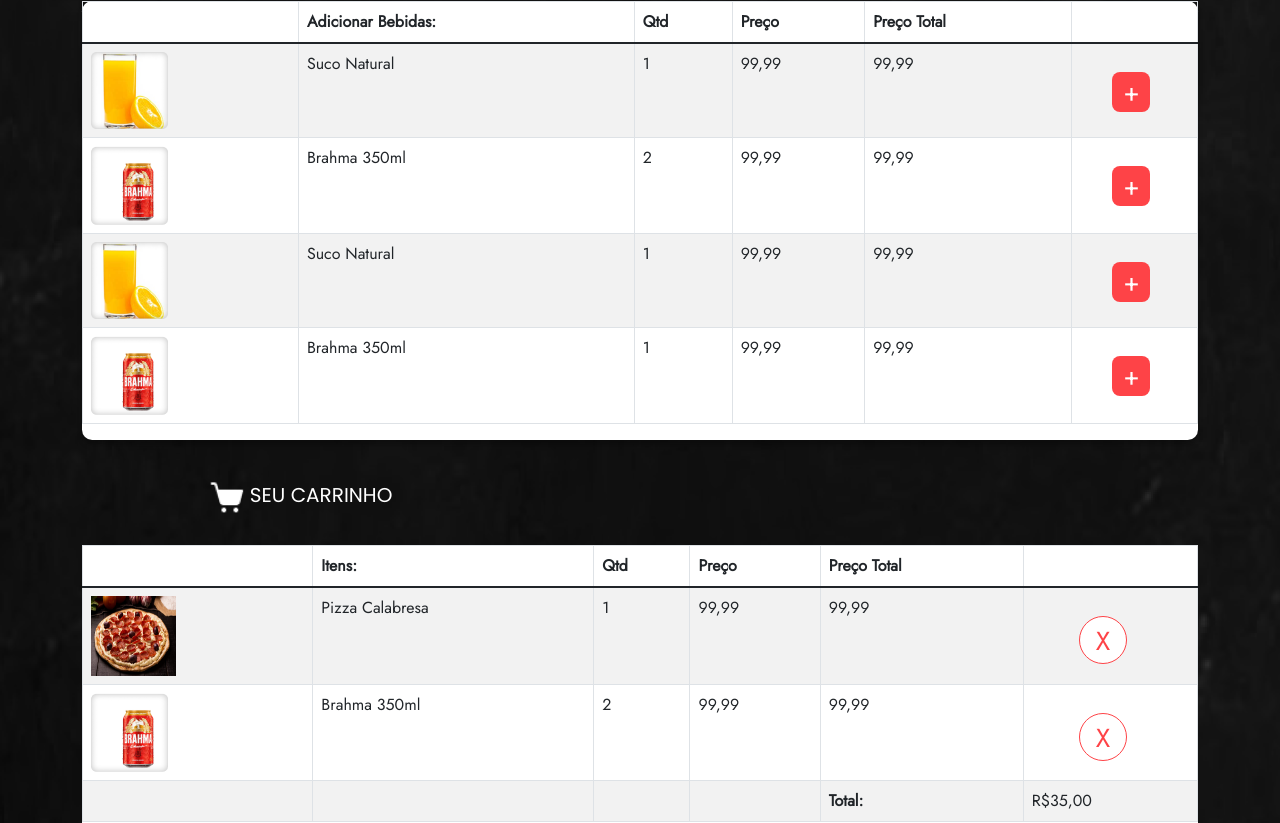
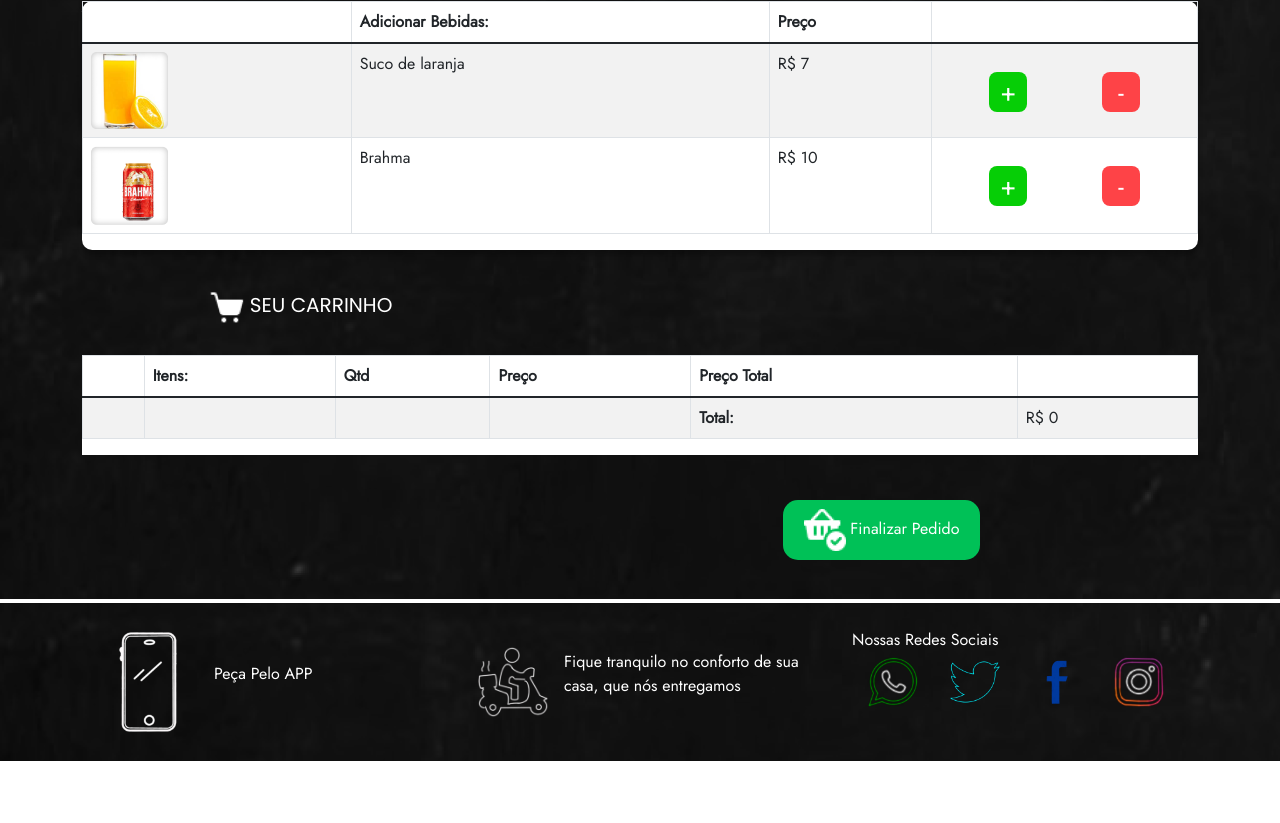
Before and after one commit to SarahTeodoro44/PlatPizza-Front, a React (Create React App) app: page /pagpedido in a window 1280 px wide. Shown: the part 607-1430 px from the top of the page. After the commit the page ends 1368 px from the top, so only its background shows below. Built offline with nearby package versions, Linux system fonts and the light colour scheme.

Commit message:
Adicionado a funcionalidade do carrinho

```diff
--- a/src/App.jsx
+++ b/src/App.jsx
@@ -18,6 +18,7 @@ import { ToastContainer } from "react-toastify";
 import 'react-toastify/dist/ReactToastify.css'
 
 import { AuthContextProvider } from './contexts/AuthContext'
+import { CartContextProvider } from './contexts/CartContext'
 
 function App() {
 
@@ -33,11 +34,16 @@ function App() {
           <Route exact path="/cadastro01" component={Cadastro01} />
           <Route exact path="/cadastro02" component={Cadastro02} />
           <Route exact path="/pagerro" component={PagErro} />
-          <Route exact path="/cardapio" component={Cardapio} />
-          <Route exact path="/pagpedido" component={PagPedido} />
           <Route exact path="/pagmanutencao" component={PagManutencao} />
-          <Route exact path="/pagrastreio" component={PagRastreio} />
           <Route exact path="/dashboard/inicio" component={Dashboard} />
+
+          <CartContextProvider>
+            <Route exact path="/cardapio" component={Cardapio} />
+            <Route exact path="/pagpedido" component={PagPedido} />
+            <Route exact path="/pagrastreio" component={PagRastreio} />
+          </CartContextProvider>
+
+
         </Switch >
       </Router >
     </AuthContextProvider >
--- a/src/contexts/AuthContext.jsx
+++ b/src/contexts/AuthContext.jsx
@@ -31,6 +31,7 @@ export function AuthContextProvider(props) {
                 if (response.status == 200) {
                     console.log(response);
                     console.log('Login realizado com sucesso!')
+
                 }
             })
             .catch((err) => {
--- /dev/null
+++ b/src/contexts/CartContext.jsx
@@ -0,0 +1,57 @@
+import { createContext, useState, useEffect } from "react";
+
+import { ToastContainer, toast, Zoom, Bounce } from "react-toastify";
+import 'react-toastify/dist/ReactToastify.css'
+
+export const CartContext = createContext({})
+
+export function CartContextProvider(props) {
+
+    const [cart, setCart] = useState([]);
+    console.log(cart)
+
+
+    useEffect(() => {
+        const data = localStorage.getItem('Carrinho')
+        if (data) {
+            setCart(JSON.parse(data))
+        }
+
+    }, [])
+
+    useEffect(() => {
+        localStorage.setItem('Carrinho', JSON.stringify(cart))
+    })
+
+
+    const addToCart = (product) => {
+        const exist = cart.find((x) => x.id === product.id)
+
+        if (exist) {
+            setCart(cart.map((x) => x.id === product.id ? { ...exist, qty: exist.qty + 1 } : x))
+            toast.success(`${product.title} adicionado no carrinho`)
+        } else {
+            setCart([...cart, { ...product, qty: 1 }])
+            toast.success(`${product.title} adicionado no carrinho`)
+        }
+
+        console.log(product)
+    }
+
+    const removeFromCart = (product) => {
+        const exist = cart.find((x) => x.id === product.id)
+
+        if (exist.qty === 1) {
+            setCart(cart.filter((x) => x.id !== product.id))
+        } else {
+            setCart(cart.map(x => x.id === product.id ? { ...exist, qty: exist.qty - 1 } : x))
+        }
+    }
+
+
+    return (
+        <CartContext.Provider value={{ addToCart, removeFromCart, cart }} >
+            {props.children}
+        </CartContext.Provider>
+    )
+}
--- /dev/null
+++ b/src/hooks/useCart.js
@@ -0,0 +1,8 @@
+import { useContext } from 'react'
+import { CartContext } from '../contexts/CartContext'
+
+export function useCart() {
+    const value = useContext(CartContext)
+
+    return value;
+}
--- /dev/null
+++ b/src/pages/Cardapio/allBebidas.js
@@ -0,0 +1,22 @@
+import sucoLaranja from '../../assets/images/bebida01.png';
+import brahma from '../../assets/images/bebida02.png';
+
+
+export default [
+    {
+        id: 9,
+        image: sucoLaranja,
+        category: 'Suco natural',
+        title: 'Suco de laranja',
+        preco: 7,
+    },
+
+    {
+        id: 10,
+        image: brahma,
+        category: 'Cerveja',
+        title: 'Brahma',
+        preco: 10,
+    },
+
+]
--- a/src/pages/PagPedido/PagPedido.css
+++ b/src/pages/PagPedido/PagPedido.css
@@ -90,6 +90,19 @@
     border: none;
     color: #FFFFFF;
     align-items: center;
+    background: #06ce06;
+    border-radius: 8px;
+    margin-top: 20px;
+}
+
+.btn-tabela-menos {
+    font-size: 26px;
+    text-align: center;
+    height: 40px;
+    width: 38px;
+    border: none;
+    color: #FFFFFF;
+    align-items: center;
     background: #FE4347;
     border-radius: 8px;
     margin-top: 20px;
@@ -140,8 +153,19 @@
 }
 .btn-adc:hover,
 .btn-tabela:hover{
-    background: #D0272B;
+    background: #08af4d;
 }
+
+.btn-tabela-menos:hover{
+    background: #db2e22
+}
+
 .btn-pedido:hover{
  background-color: #239958;
 }
+
+.btn-add-wrap{
+    display: flex;
+    justify-content: center;
+    align-items: center;
+}
--- a/src/pages/PagPedido/PagPedido.jsx
+++ b/src/pages/PagPedido/PagPedido.jsx
@@ -1,3 +1,8 @@
+import { useState } from 'react'
+import bebidas from '../Cardapio/allBebidas'
+import { useCart } from '../../hooks/useCart'
+
+
 import { Header } from "../../components/header/header"
 import { Footer } from "../../components/footer/footer"
 import Imagem02 from '../../assets/images/Imagem02.png';
@@ -13,84 +18,93 @@ import $ from 'jquery'
 import "./PagPedido.css"
 
 
-  $("#button").click(function() {
+
+
+
+$("#button").click(function () {
     $('').animate({
         scrollTop: $("#anchor").offset().top
     }, 2000);
 });
 
 export function PagPedido() {
+
+    const { cart, addToCart, removeFromCart } = useCart();
+    const itemsPrice = cart.reduce((a, c) => a + c.preco * c.qty, 0);
+
+    const [maisCounter, setMaisCounter] = useState();
+    const [menosCounter, setMenosCounter] = useState();
+
+
+    const [menuBebidas, setMenuBebidas] = useState(bebidas)
     return (
         <main>
             <div className="container">
                 <Header />
-                <div class="imgpizza">
-                    <img src={Imagem02} width='400px' height="250px"/>
-                    <div class="detalhesPizza">
-                        <span class="nomePizza">NOME DA PIZZA</span>
-                        <span class="categoria">CATEGORIA: vegetariana</span>
-                        <span class="valor">R$15,00</span>
-                        <a href="#anchor"><button class="btn-adc" type="submit"> + Adicionar ao carrinho</button></a>
+                <div className="imgpizza">
+                    <img src={Imagem02} width='400px' height="250px" />
+                    <div className="detalhesPizza">
+                        <span className="nomePizza">NOME DA PIZZA</span>
+                        <span className="categoria">CATEGORIA: vegetariana</span>
+                        <span className="valor">R$15,00</span>
+                        <a href="#anchor"><button className="btn-adc" type="submit"> + Adicionar ao carrinho</button></a>
 
                     </div>
                 </div>
 
-                <div class="bebidas">
-                    <div class="table-responsive col-lg-12">
+                <div className="bebidas">
+                    <div className="table-responsive col-lg-12">
                         <Table striped bordered hover size="xl" responsive="md">
                             <thead>
                                 <tr>
                                     <th></th>
                                     <th>Adicionar Bebidas:</th>
-                                    <th>Qtd</th>
                                     <th>Preço</th>
-                                    <th>Preço Total</th>
                                     <th></th>
                                 </tr>
                             </thead>
                             <tbody>
-                                <tr>
-                                    <td><img src={bebida01}/></td>
-                                    <td>Suco Natural</td>
-                                    <td>1</td>
-                                    <td>99,99</td>
-                                    <td>99,99</td>
-                                    <td><button class="btn-tabela" type="submit"> + </button></td>
+                                {
+                                    menuBebidas.map((bebida) => {
+                                        return (
+                                            <tr key={bebida.id}>
+                                                <td><img src={bebida.image} /></td>
+                                                <td>{bebida.title}</td>
+                                                <td>R$ {bebida.preco}</td>
+                                                {/* <td>R$ 99,99</td> */}
+                                                <td>
+                                                    <div className="btn-add-wrap">
+                                                        <button
+                                                            className="btn-tabela"
+                                                            onClick={() => {
+                                                                addToCart(bebida)
+                                                            }}
+                                                        >
+                                                            +
+                                                        </button>
+                                                        <button
+                                                            className="btn-tabela-menos"
+                                                            onClick={() => removeFromCart(bebida)}
+                                                        >
+                                                            -
+                                                        </button>
+                                                    </div>
+                                                </td>
                                             </tr>
-                                <tr>
-                                    <td><img src={bebida02}/></td>
-                                    <td>Brahma 350ml</td>
-                                    <td>2</td>
-                                    <td>99,99</td>
-                                    <td>99,99</td>
-                                    <td><button class="btn-tabela" type="submit"> + </button></td>
-                                </tr>
-                                <tr>
-                                    <td><img src={bebida01}/></td>
-                                    <td>Suco Natural</td>
-                                    <td>1</td>
-                                    <td>99,99</td>
-                                    <td>99,99</td>
-                                    <td><button class="btn-tabela" type="submit"> + </button></td>
-                                </tr>
-                                <tr>
-                                    <td><img src={bebida02}/></td>
-                                    <td>Brahma 350ml</td>
-                                    <td>1</td>
-                                    <td>99,99</td>
-                                    <td>99,99</td>
-                                    <td><button class="btn-tabela" type="submit"> + </button></td>
-                                </tr>
+                                        )
+                                    })
+
+                                }
                             </tbody>
                         </Table>
                     </div>
                 </div>
-                <div class="seuCarrinho">
-                    <img src={Carrinho}/><span className="car">SEU CARRINHO </span>
+                <div className="seuCarrinho">
+                    <img src={Carrinho} /><span className="car">SEU CARRINHO </span>
                 </div>
-                <div class="carrinho"  id="anchor">
-                                <div class="table-responsive col-lg-12">
-                                    <Table  striped bordered hover size="xl" responsive="md">
+                <div className="carrinho" id="anchor">
+                    <div className="table-responsive col-lg-12">
+                        <Table striped bordered hover size="xl" responsive="md">
                             <thead>
                                 <tr>
                                     <th></th>
@@ -102,37 +116,56 @@ export function PagPedido() {
                                 </tr>
                             </thead>
                             <tbody>
-                                            <tr>
-                                                <td><img src={Imagem02} width="85px" height="80px"/></td>
-                                                <td>Pizza Calabresa</td>
-                                                <td>1</td>
-                                                <td>99,99</td>
-                                                <td>99,99</td>
-                                                <td><button type="button" class="btn btn-default btn-circle">X</button></td>
+                                {
+                                    cart.map((item) => {
+                                        return (
+                                            <tr key={item.id}>
+                                                <td>
+                                                    <img src={item.image} width="85px" height="80px" />
+                                                </td>
+                                                <td>{item.title}</td>
+                                                <td>{item.qty}</td>
+                                                <td>R$ {item.preco}</td>
+                                                <td>R$ {item.qty * item.preco}</td>
+                                                <td>
+                                                    <button
+                                                        type="button"
+                                                        className="btn btn-default btn-circle"
+                                                        onClick={() => {
+                                                            removeFromCart(item)
+                                                        }}
+                                                    >
+                                                        X
+                                                    </button>
+                                                </td>
                                             </tr>
-                                            <tr>
-                                                <td><img src={bebida02}/></td>
+                                        )
+                                    })
+                                }
+
+                                {/* <tr>
+                                    <td><img src={bebida02} /></td>
                                     <td>Brahma 350ml</td>
                                     <td>2</td>
                                     <td>99,99</td>
                                     <td>99,99</td>
                                     <td><button type="button" class="btn btn-default btn-circle">X</button></td>
-                                            </tr>
+                                </tr> */}
                                 <tr>
                                     <td></td>
                                     <td></td>
                                     <td></td>
                                     <td></td>
                                     <td><strong>Total:</strong> </td>
-                                                <td>R$35,00</td>
+                                    <td>R$ {itemsPrice}</td>
                                 </tr>
                             </tbody>
                         </Table>
                     </div>
-                                <button class="btn-pedido" type="submit"><img src={Finalizar}/> Finalizar Pedido </button>
+                    <button className="btn-pedido" type="submit"><img src={Finalizar} /> Finalizar Pedido </button>
                 </div>
             </div>
-            <Footer/>
-        </main>
+            <Footer />
+        </main >
     )
 }
```
Also changed, not shown: src/components/menuCardapio/Menu.css (+24 -1 lines), src/components/menuCardapio/Menu.jsx (+20 -7 lines), src/pages/Cardapio/allData.js (+8 -0 lines), src/pages/PagRastreio/PagRastreio.css (line endings or trailing spaces). Lines whose indentation alone changed are shown as unchanged.
